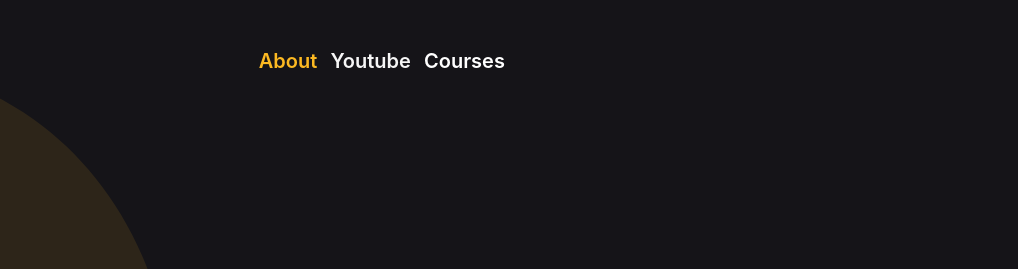
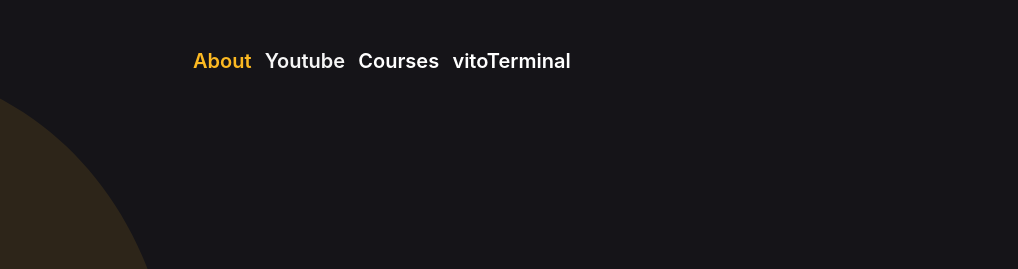
Before and after one commit to SamadZuhair/codeWithvito, a plain HTML site: page index.htm in a window 1280 px wide. Shown: the top 269 px of the page, 262-1280 px from the left. Drawn offline with Linux system fonts and the light colour scheme.

Commit message:
Add vitoTerminal

```diff
--- a/CSS/main.css
+++ b/CSS/main.css
@@ -76,6 +76,11 @@ nav ul li {
   text-decoration: none;
   color: #f6f6f6;
   font-weight: 600;
+}
+
+nav ul li:nth-child(4) {
+  text-decoration: none;
+  color: #f6f6f6;
 }
 /* nav End */
 
--- a/index.htm
+++ b/index.htm
@@ -31,6 +31,7 @@
           <a href="#content1"><li id="active" >About</li></a>
           <a href="https://www.youtube.com/channel/UCrhtoH8XDmHn0VUyI7cB1gA"><li>Youtube</li></a>
           <a href="#courses"><li id="activea">Courses</li></a>
+          <li><a  style="text-decoration: none; color: #fff;" href="vitoTerminal/index.htm">vitoTerminal</a></li>
         </ul>
       </nav>
       <div class="clear-both"></div>
```
